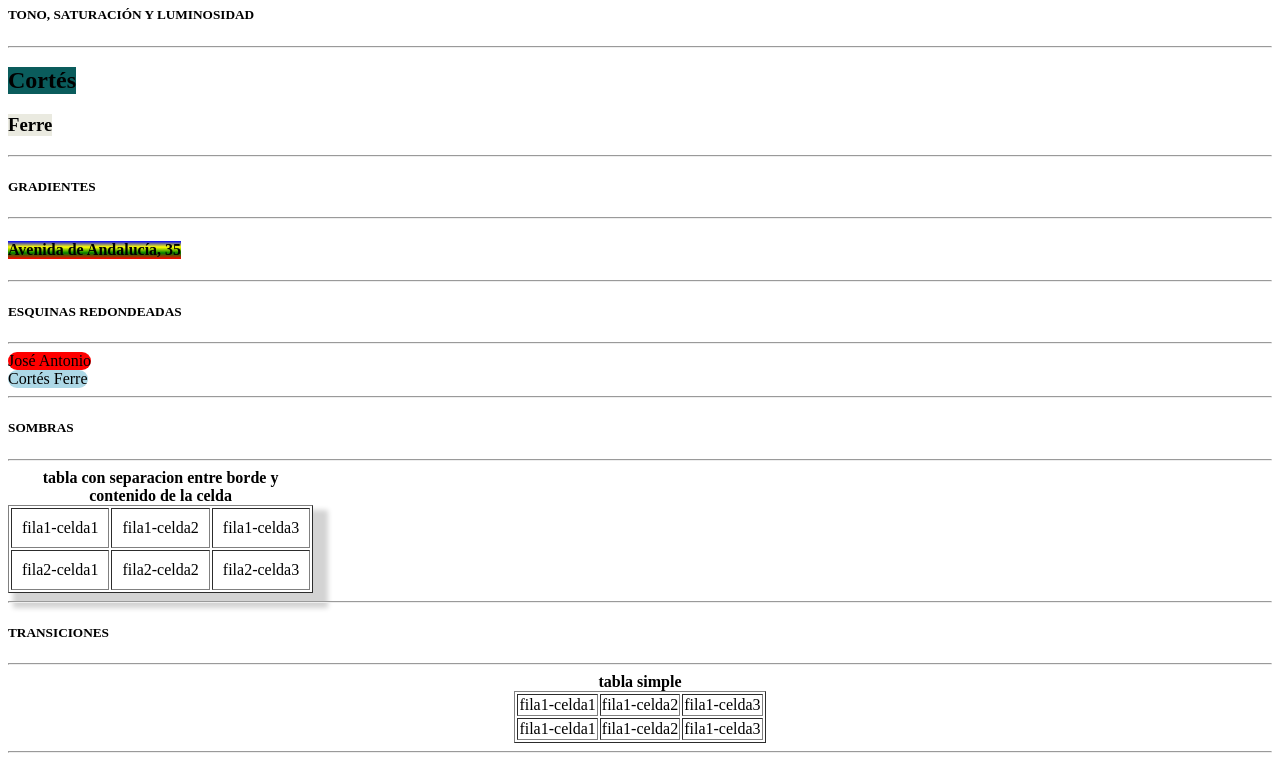
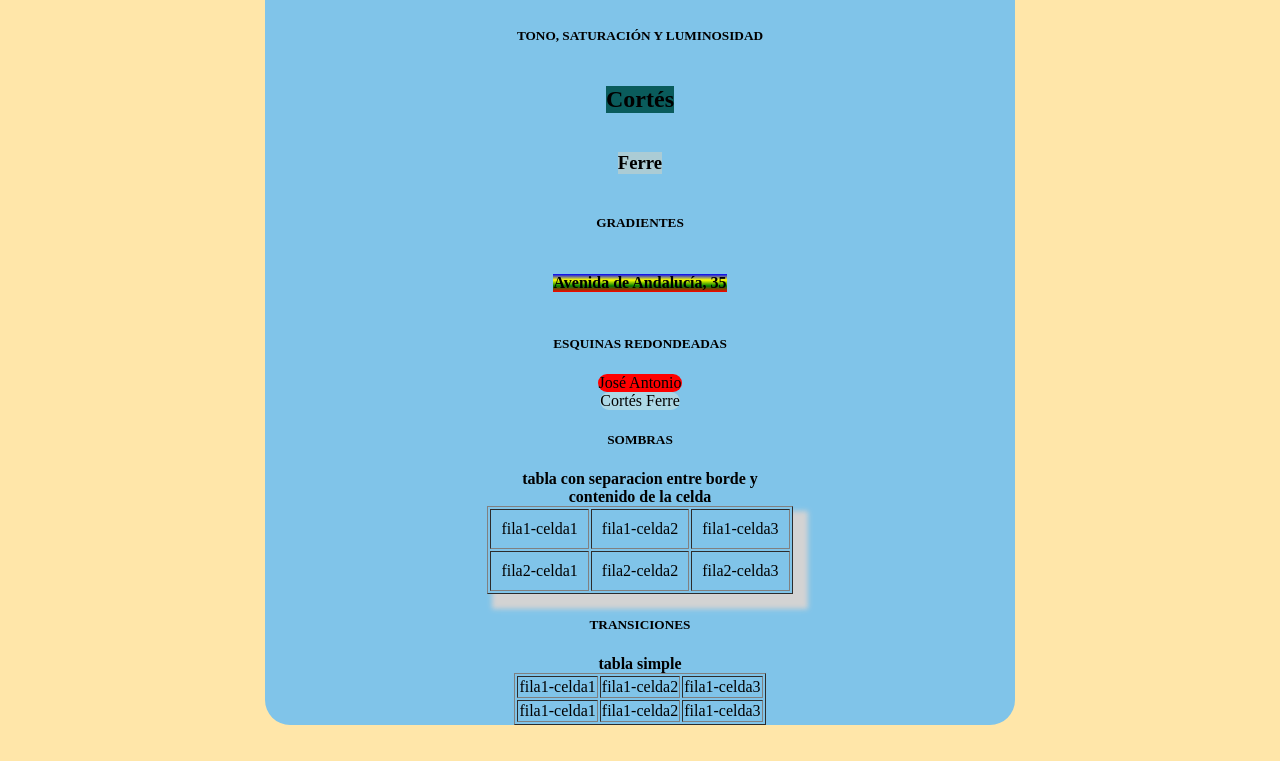
Before and after one commit to 1DAW-josecor475/Sitio-Web, a plain HTML site: page joseantonio_css3.html in a window 1280 px wide. Shown: the part 159-920 px from the top of the page. After the commit the page ends 884 px from the top, so only its background shows below. Drawn offline with Linux system fonts and the light colour scheme.

Commit message:
20/11/24

```diff
--- a/joseantonio_css3.html
+++ b/joseantonio_css3.html
@@ -5,6 +5,25 @@
     <meta name="viewport" content="width=device-width, initial-scale=1.0">
     <title>Tarea 15 || Jose Antonio Cortes</title>
     <style>
+        .container {
+            display: flex;
+            flex-direction: column;
+            align-items: center;
+            margin: 0 auto;
+            background-color: #80C4E9;
+            border-radius: 25px;
+            margin-top: 25px;
+            width: 750px;
+        }
+        body {
+            margin: 0 auto;
+            background-color: #FFE6A9;
+        }
+        .columns {
+            display: inline-block;
+            column-count: 3;
+            column-gap: 50px;
+        }
         #name {
             width: fit-content;
             background-color: red;
@@ -34,36 +53,33 @@
         }
         #tb5 {
             box-shadow: 10px 10px 5px 5px lightgray;
+            margin: 0 auto;
         }
         #tb1 {
-            transition: width 2s;
+            transition: ease width 2s;
+            margin: 0 auto;
         }
         #tb1:hover {
             width: 350px;
         }
+        #opacity {
+            opacity: 0.8;
+        }
     </style>
 </head>
 <body>
+    <div class="container">
         <h5>OPACIDAD O TRANSPARENCIA</h5>
-    <hr>
         <h1 id="name">José Antonio</h1>
-    <hr>
         <h5>TONO, SATURACIÓN Y LUMINOSIDAD</h5>
-    <hr>
         <h2 id="second">Cortés</h2>
         <h3 id="third">Ferre</h3>
-    <hr>
         <h5>GRADIENTES</h5>
-    <hr>
         <h4 id="direction">Avenida de Andalucía, 35</h4>
-    <hr>
         <h5>ESQUINAS REDONDEADAS</h5>
-    <hr>
         <div id="roundedname">José Antonio</div>
         <div id="roundedsurname">Cortés Ferre</div>
-    <hr>
         <h5>SOMBRAS</h5>
-    <hr>
         <table id="tb5" border="1"; cellpadding="10">
 	    	<caption><b>tabla con separacion entre borde y contenido de la celda</b></caption>
 	    	<tr>
@@ -77,9 +93,7 @@
 	    		<td>fila2-celda3</td>
 	    	</tr>
 	    </table>
-    <hr>
         <h5>TRANSICIONES</h5>
-    <hr>
         <table id="tb1" border="1" ; align = "center">
 	    	<caption><b>tabla simple</b></caption>
 	    	<tr id="tb1tr1">
@@ -93,6 +107,6 @@
 	    		<td>fila1-celda3</td>
 	    	</tr>
 	    </table>
-    <hr>
+    </div>
 </body>
 </html>
```
Lines whose indentation alone changed are shown as unchanged.
